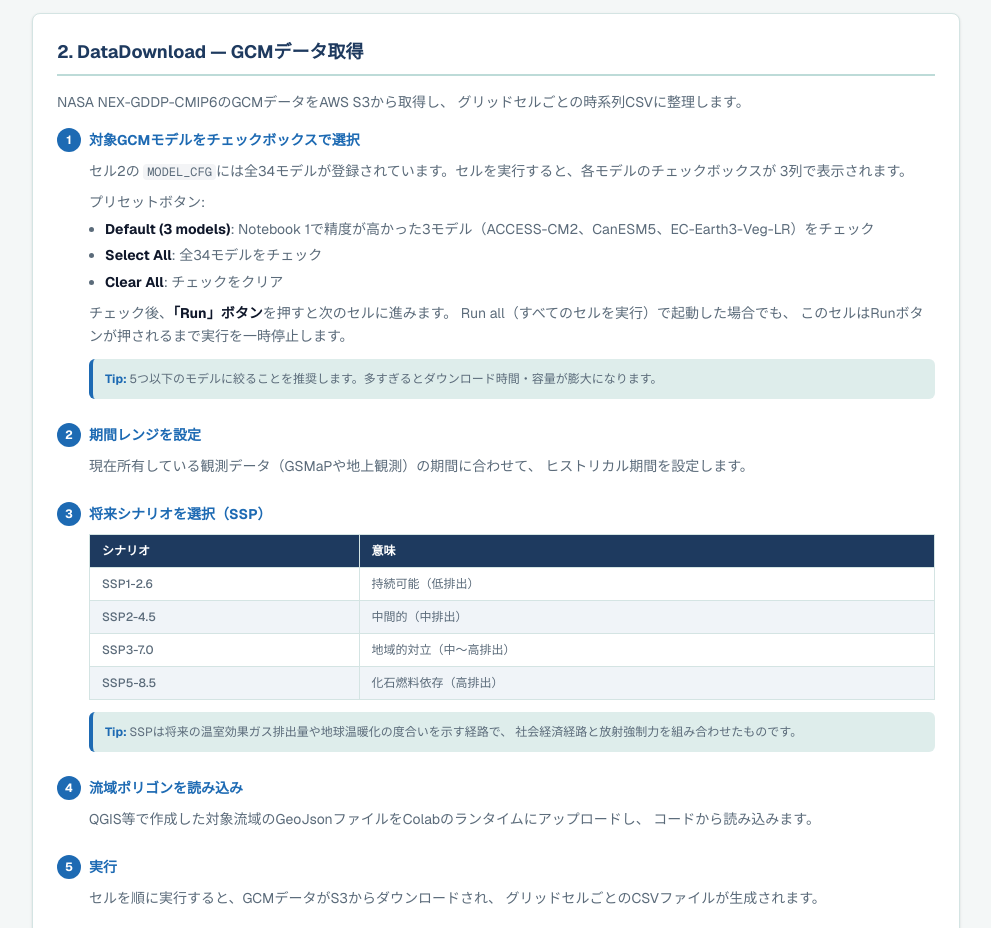
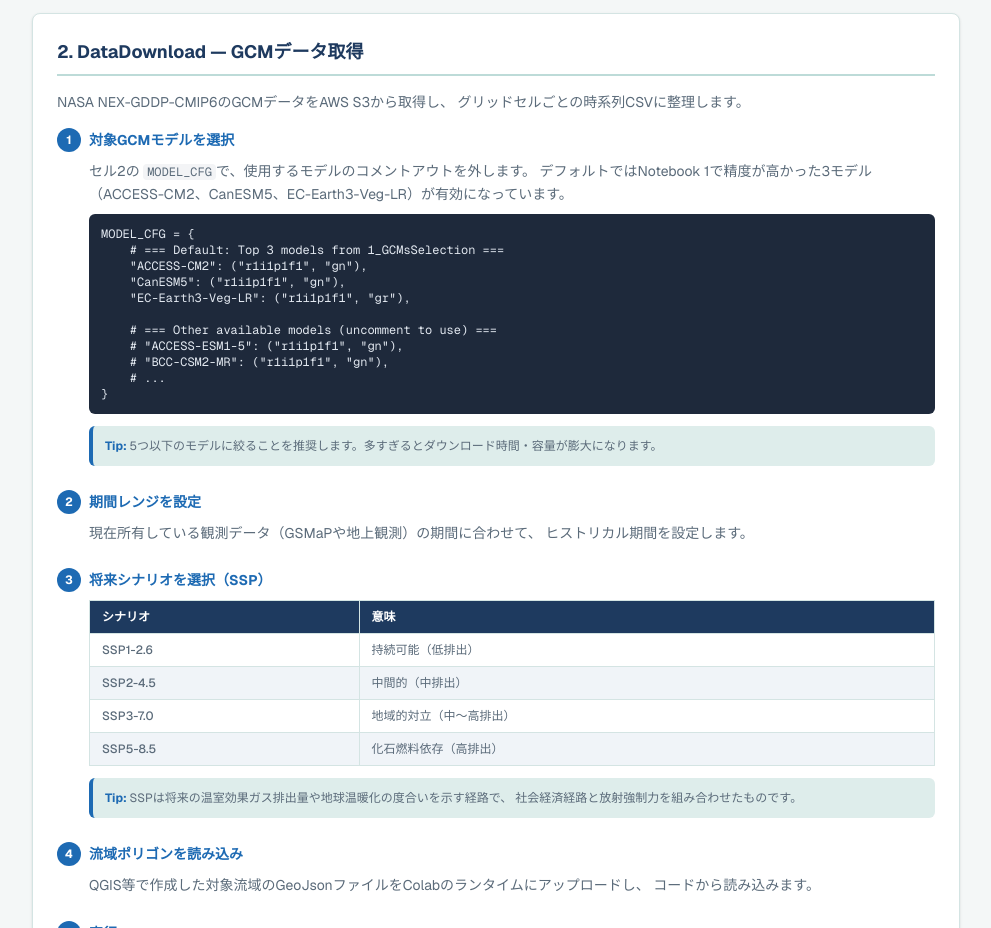
Before and after one commit to YutaKurihara/MyProject, a Next.js app: page /MyProject/gcm-downscaling in a window 1280 px wide. Shown: the part 3300-4228 px from the top of the page, without its empty margins (144-1135 px from the left). Built offline with nearby package versions, Linux system fonts and the light colour scheme.

Commit message:
Revert to comment-out approach for GCM model selection

```diff
--- a/app/gcm-downscaling/page.tsx
+++ b/app/gcm-downscaling/page.tsx
@@ -324,33 +324,26 @@ Rmse のスコア: =IF(C2<AVERAGE(C$2:C$35), 2, 0)`}
           グリッドセルごとの時系列CSVに整理します。
         </p>
 
-        <Step num={1} title="対象GCMモデルをチェックボックスで選択">
+        <Step num={1} title="対象GCMモデルを選択">
           <p>
             セル2の <code className="rounded bg-[#f3f4f6] px-1 text-xs dark:bg-[#334155]">MODEL_CFG</code>
-            には全34モデルが登録されています。セルを実行すると、各モデルのチェックボックスが
-            3列で表示されます。
+            で、使用するモデルのコメントアウトを外します。
+            デフォルトではNotebook 1で精度が高かった3モデル
+            （ACCESS-CM2、CanESM5、EC-Earth3-Veg-LR）が有効になっています。
           </p>
-          <p className="mt-2">
-            プリセットボタン:
-          </p>
-          <ul className="ml-4 mt-1 list-disc space-y-1">
-            <li>
-              <strong className="text-foreground">Default (3 models)</strong>:
-              Notebook 1で精度が高かった3モデル（ACCESS-CM2、CanESM5、EC-Earth3-Veg-LR）をチェック
-            </li>
-            <li>
-              <strong className="text-foreground">Select All</strong>: 全34モデルをチェック
-            </li>
-            <li>
-              <strong className="text-foreground">Clear All</strong>: チェックをクリア
-            </li>
-          </ul>
-          <p className="mt-2">
-            チェック後、<strong className="text-foreground">「Run」ボタン</strong>
-            を押すと次のセルに進みます。
-            Run all（すべてのセルを実行）で起動した場合でも、
-            このセルはRunボタンが押されるまで実行を一時停止します。
-          </p>
+          <pre className="my-2 overflow-x-auto rounded-md bg-[#1e293b] p-3 text-xs text-[#e2e8f0]">
+{`MODEL_CFG = {
+    # === Default: Top 3 models from 1_GCMsSelection ===
+    "ACCESS-CM2": ("r1i1p1f1", "gn"),
+    "CanESM5": ("r1i1p1f1", "gn"),
+    "EC-Earth3-Veg-LR": ("r1i1p1f1", "gr"),
+
+    # === Other available models (uncomment to use) ===
+    # "ACCESS-ESM1-5": ("r1i1p1f1", "gn"),
+    # "BCC-CSM2-MR": ("r1i1p1f1", "gn"),
+    # ...
+}`}
+          </pre>
           <Tip>
             5つ以下のモデルに絞ることを推奨します。多すぎるとダウンロード時間・容量が膨大になります。
           </Tip>
```
Also changed, not shown: 2 other files (tests, documents, lock files or other folders).
